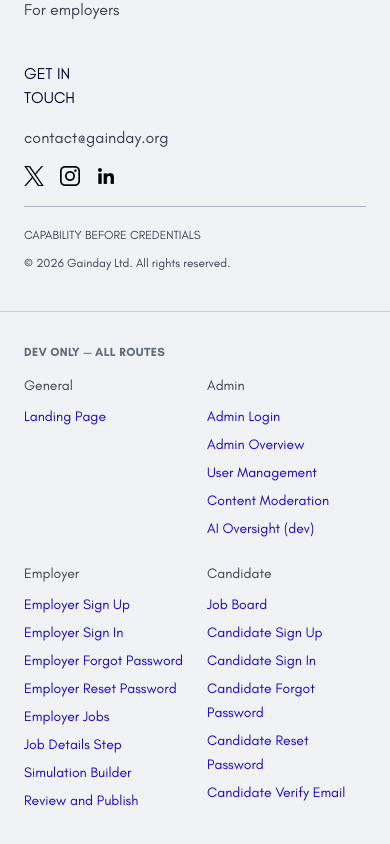
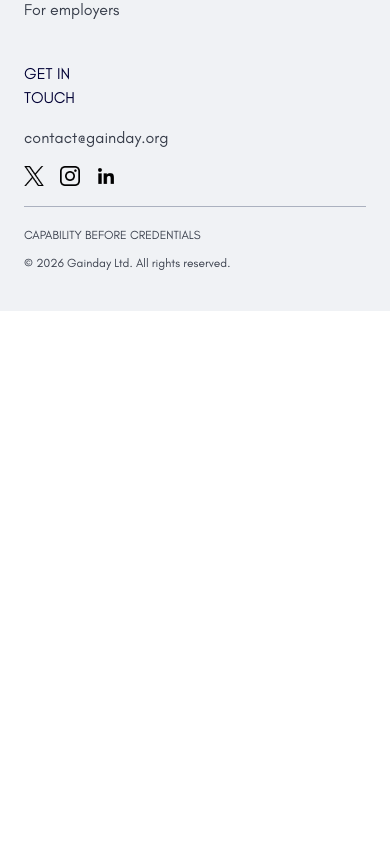
Before and after one commit to Jobstacktalentsolutions/gainday-frontend, a React (Vite) app: page /landing in a window 390 px wide. Shown: the part 8291-9135 px from the top of the page. After the commit the page ends 8602 px from the top, so only its background shows below. Built offline with nearby package versions, Linux system fonts and the light colour scheme; no server answers.

Commit message:
feat : removed the dev route links

```diff
--- a/src/features/landing/components/devRouteLinks/DevRouteLinks.tsx
+++ /dev/null
@@ -1,77 +0,0 @@
-// src/components/DevRouteLinks.tsx
-// TEMPORARY dev-only component — remove before shipping.
-import { Link } from "react-router-dom";
-
-const routeGroups = [
-  {
-    label: "General",
-    routes: [{ path: "/landing", label: "Landing Page" }],
-  },
-  {
-    label: "Admin",
-    routes: [
-      { path: "/admin/login", label: "Admin Login" },
-      { path: "/admin/overview", label: "Admin Overview" },
-      { path: "/admin/user-management", label: "User Management" },
-      { path: "/admin/content-moderation", label: "Content Moderation" },
-      { path: "/admin/ai-oversight", label: "AI Oversight (dev)" },
-    ],
-  },
-  {
-    label: "Employer",
-    routes: [
-      { path: "/employer/signup", label: "Employer Sign Up" },
-      { path: "/employer/signin", label: "Employer Sign In" },
-      { path: "/employer/forgot-password", label: "Employer Forgot Password" },
-      { path: "/employer/reset-password", label: "Employer Reset Password" },
-      { path: "/employer/jobs", label: "Employer Jobs" },
-      { path: "/employer/jobs/new/details", label: "Job Details Step" },
-      { path: "/employer/jobs/new/simulation-builder", label: "Simulation Builder" },
-      { path: "/employer/jobs/new/review", label: "Review and Publish" },
-    ],
-  },
-  {
-    label: "Candidate",
-    routes: [
-      { path: "/job-board", label: "Job Board" },
-      { path: "/candidate/signup", label: "Candidate Sign Up" },
-      { path: "/candidate/signin", label: "Candidate Sign In" },
-      { path: "/candidate/forgot-password", label: "Candidate Forgot Password" },
-      { path: "/candidate/reset-password", label: "Candidate Reset Password" },
-      { path: "/candidate/verify-email", label: "Candidate Verify Email" },
-    ],
-  },
-];
-
-const DevRouteLinks = () => {
-  return (
-    <div className="w-full border-t border-neutral-200 bg-neutral-50 px-6 py-8">
-      <p className="mb-4 text-xs font-semibold uppercase tracking-wide text-neutral-500">
-        Dev Only — All Routes
-      </p>
-      <div className="grid grid-cols-2 gap-6 sm:grid-cols-3 md:grid-cols-4">
-        {routeGroups.map((group) => (
-          <div key={group.label}>
-            <p className="mb-2 text-sm font-medium text-neutral-700">
-              {group.label}
-            </p>
-            <ul className="space-y-1">
-              {group.routes.map((route) => (
-                <li key={route.path}>
-                  <Link
-                    to={route.path}
-                    className="text-sm text-primary-600 hover:underline"
-                  >
-                    {route.label}
-                  </Link>
-                </li>
-              ))}
-            </ul>
-          </div>
-        ))}
-      </div>
-    </div>
-  );
-};
-
-export default DevRouteLinks;
--- a/src/features/landing/pages/LandingPage.tsx
+++ b/src/features/landing/pages/LandingPage.tsx
@@ -1,6 +1,5 @@
 import { MotionConfig } from "motion/react";
 import BuildSection from "../components/BuildSection/BuildSection";
-import DevRouteLinks from "../components/devRouteLinks/DevRouteLinks";
 import { Footer } from "../components/footer/Footer";
 import Header from "../components/Header";
 import HeroSection from "../components/HeroSection";
@@ -30,7 +29,6 @@ const LandingPage = () => {
                     <LiveRolesSection />
                     <BuildSection />
                     <Footer />
-                    <DevRouteLinks />
                 </main>
             </div>
         </MotionConfig>
```
